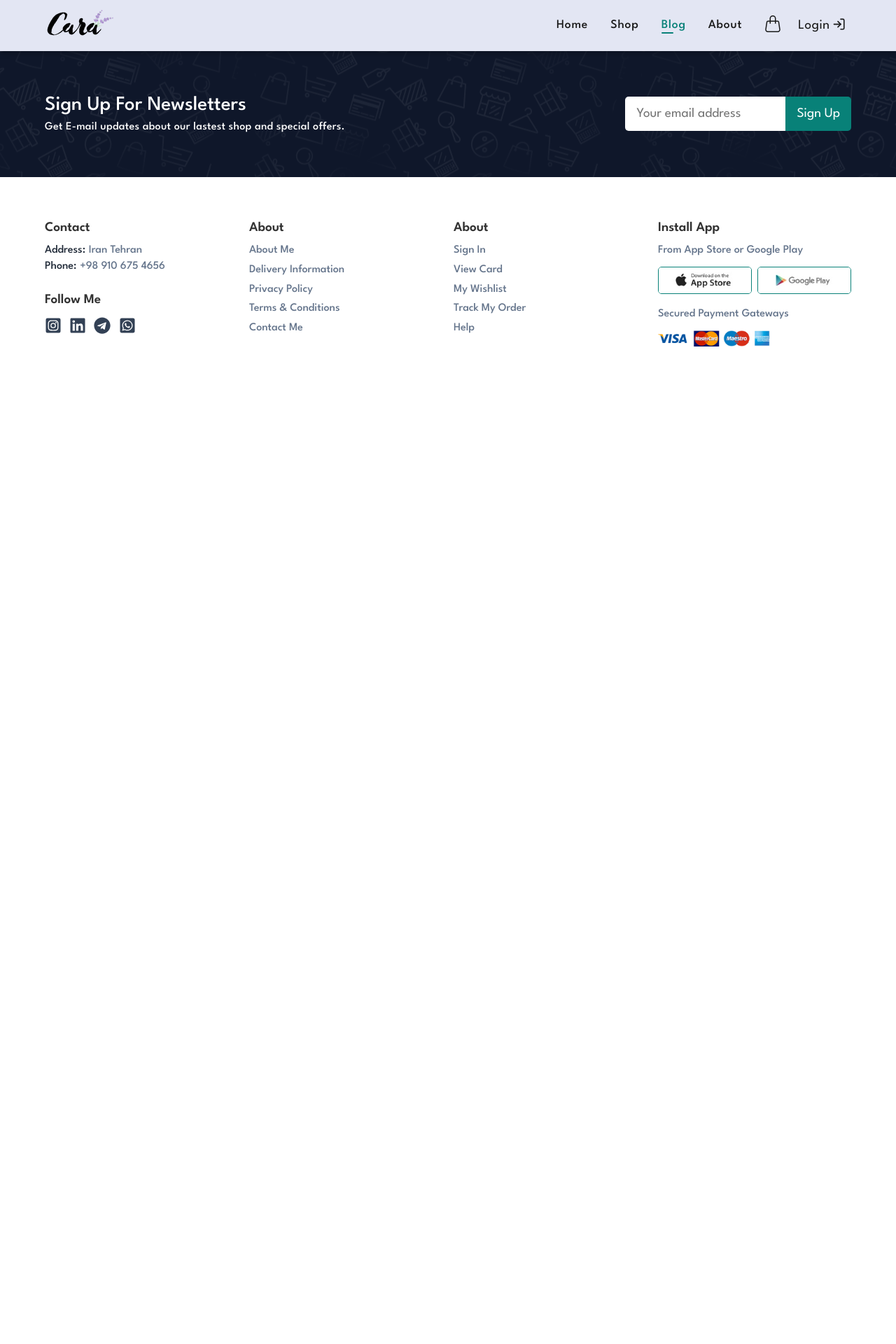
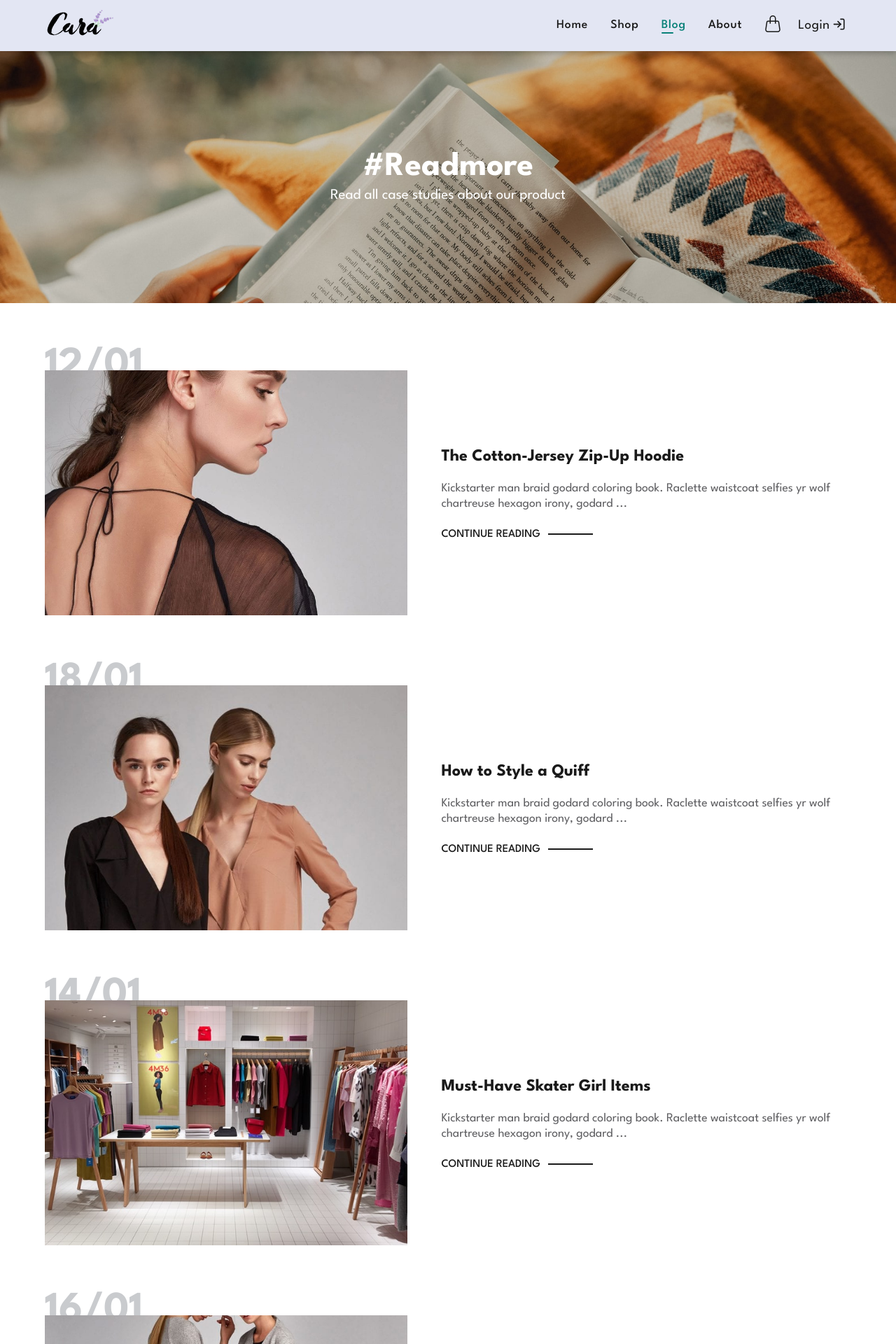
Before and after one commit to Hooseinsalari/Cara, a React (Create React App) app: page /blog in a window 1280 px wide. Shown: the top 1920 px of the page at 70% size. Before the commit the page ends 800 px from the top, so only its background shows below. Built offline with nearby package versions, Linux system fonts and the light colour scheme.

Commit message:
create blog page

```diff
--- a/src/App.js
+++ b/src/App.js
@@ -12,6 +12,7 @@ import CartPage from "./pages/CartPage";
 import LoginPage from "./pages/LoginPage";
 import SignupPage from "./pages/SignupPage";
 import ProductPage from "./pages/ProductPage";
+import Blog from "./pages/Blog";
 
 // components
 import Navbar from "./components/shared/Navbar";
@@ -26,6 +27,7 @@ function App() {
           <Navbar />
           <ScrollToTop>
             <Routes>
+              <Route path="/blog" element={<Blog />} />
               <Route path="/signup" element={<SignupPage />} />
               <Route path="/login" element={<LoginPage />} />
               <Route path="/cart" element={<CartPage />} />
--- /dev/null
+++ b/src/pages/Blog.js
@@ -0,0 +1,97 @@
+import React from "react";
+import { Link } from "react-router-dom";
+
+// images
+import b1 from "../img/blog/b1.jpg"
+import b2 from "../img/blog/b2.jpg"
+import b3 from "../img/blog/b3.jpg"
+import b4 from "../img/blog/b4.jpg"
+
+// style
+import styles from "./Blog.module.css";
+
+const Blog = () => {
+  return (
+    <div className={styles.blog}>
+      <div className={styles.blog__header}>
+        <h1 className={styles.blog__title}>#Readmore</h1>
+        <p className={styles.blog__subtitle}>
+          Read all case studies about our product
+        </p>
+      </div>
+
+      <div className={styles.blog__items}>
+        <div className={styles.blog__box}>
+            <div className={styles.blog__img}>
+                <img src={b1} alt="banner" />
+            </div>
+
+            <div className={styles.blog__details}>
+                <h2>The Cotton-Jersey Zip-Up Hoodie</h2>
+                <p>
+                    Kickstarter man braid godard coloring book. Raclette waistcoat
+                    selfies yr wolf chartreuse hexagon irony, godard ...
+                </p>
+                <Link to="/blog">CONTINUE READING</Link>
+            </div>
+
+            <h1 className={styles.blog__date}>12/01</h1>
+        </div>
+
+        <div className={styles.blog__box}>
+            <div className={styles.blog__img}>
+                <img src={b2} alt="banner" />
+            </div>
+
+            <div className={styles.blog__details}>
+                <h2>How to Style a Quiff</h2>
+                <p>
+                    Kickstarter man braid godard coloring book. Raclette waistcoat
+                    selfies yr wolf chartreuse hexagon irony, godard ...
+                </p>
+                <Link to="/blog">CONTINUE READING</Link>
+            </div>
+
+            <h1 className={styles.blog__date}>18/01</h1>
+        </div>
+
+        <div className={styles.blog__box}>
+            <div className={styles.blog__img}>
+                <img src={b3} alt="banner" />
+            </div>
+
+            <div className={styles.blog__details}>
+                <h2>Must-Have Skater Girl Items</h2>
+                <p>
+                    Kickstarter man braid godard coloring book. Raclette waistcoat
+                    selfies yr wolf chartreuse hexagon irony, godard ...
+                </p>
+                <Link to="/blog">CONTINUE READING</Link>
+            </div>
+
+            <h1 className={styles.blog__date}>14/01</h1>
+        </div>
+
+        <div className={styles.blog__box}>
+            <div className={styles.blog__img}>
+                <img src={b4} alt="banner" />
+            </div>
+
+            <div className={styles.blog__details}>
+                <h2>Runway-Inspired Trends</h2>
+                <p>
+                    Kickstarter man braid godard coloring book. Raclette waistcoat
+                    selfies yr wolf chartreuse hexagon irony, godard ...
+                </p>
+                <Link to="/blog">CONTINUE READING</Link>
+            </div>
+
+            <h1 className={styles.blog__date}>16/01</h1>
+        </div>
+
+      </div>
+    </div>
+  );
+};
+
+export default Blog;
--- /dev/null
+++ b/src/pages/Blog.module.css
@@ -0,0 +1,146 @@
+.blog__header {
+  background: url("../img/banner/b19.jpg");
+  background-size: cover;
+  background-repeat: no-repeat;
+  height: 45vh;
+  display: flex;
+  align-items: center;
+  justify-content: center;
+  flex-direction: column;
+  padding: 0 0.5rem;
+}
+
+.blog__title {
+  color: #fff;
+  font-size: 3rem;
+  margin-bottom: 0.5rem;
+}
+
+.blog__subtitle {
+  color: #fff;
+  font-size: 1.3rem;
+}
+
+.blog__items {
+    margin-top: 5rem;
+    padding: 0 4rem;
+}
+
+.blog__box {
+    display: flex;
+    align-items: center;
+    position: relative;
+    margin: 6rem auto;
+}
+
+.blog__img {
+    width: 45%;
+    margin-right: 3rem;
+}
+
+.blog__img img {
+    width: 100%;
+    height: 350px;
+    object-fit: cover;
+}
+
+.blog__details {
+    text-align: left;
+    width: 50%;
+}
+
+.blog__details h2 {
+    color: #1a1a1a;
+}
+
+.blog__details p {
+    color: #606063;
+    font-size: 1.1rem;
+    margin: 1.5rem auto;
+    font-weight: 400;
+    line-height: 1.4rem;
+}
+
+.blog__details a {
+    text-decoration: none;
+    color: #1a1a1a;
+    font-weight: 500;
+    position: relative;
+    transition: 0.3s ease-in-out;
+}
+
+.blog__details a::after {
+    content: '';
+    width: 4rem;
+    height: 2px;
+    background-color: #1a1a1a;
+    display: block;
+    margin-left: 1rem;
+    position: absolute;
+    right: -75px;
+    top: 6px;
+    transition: 0.3s ease-in-out;
+}
+
+.blog__details a:hover {
+    color: #088178;
+}
+
+.blog__details a:hover:after {
+    background-color: #088178;
+}
+
+.blog__date {
+    position: absolute;
+    top: -35px;
+    z-index: -1;
+    font-size: 3.8rem;
+    color: #c9cbce;
+}
+
+/* responsive */
+@media (max-width: 768px) {
+    .blog__items {
+        padding: 0 2rem;
+    }
+}
+
+@media (max-width: 530px) {
+    .blog__items {
+        padding: 0 1rem;
+    }
+
+    .blog__box {
+        flex-direction: column;
+        align-items: flex-start;
+    }
+
+    .blog__img {
+        width: 100%;
+    }
+
+    .blog__details {
+        width: 100%;
+        margin-top: 1rem;
+    }
+
+    .blog__details h2 {
+        color: #1a1a1a;
+        font-size: 1.3rem;
+    }
+
+    .blog__details p {
+        color: #606063;
+        font-size: 1.1rem;
+        margin: 1rem auto;
+    }
+
+    .blog__details a {
+        font-size: 0.9rem;
+    }
+
+    .blog__details a::after {
+        width: 3rem;
+        right: -55px;
+    }
+}
```
